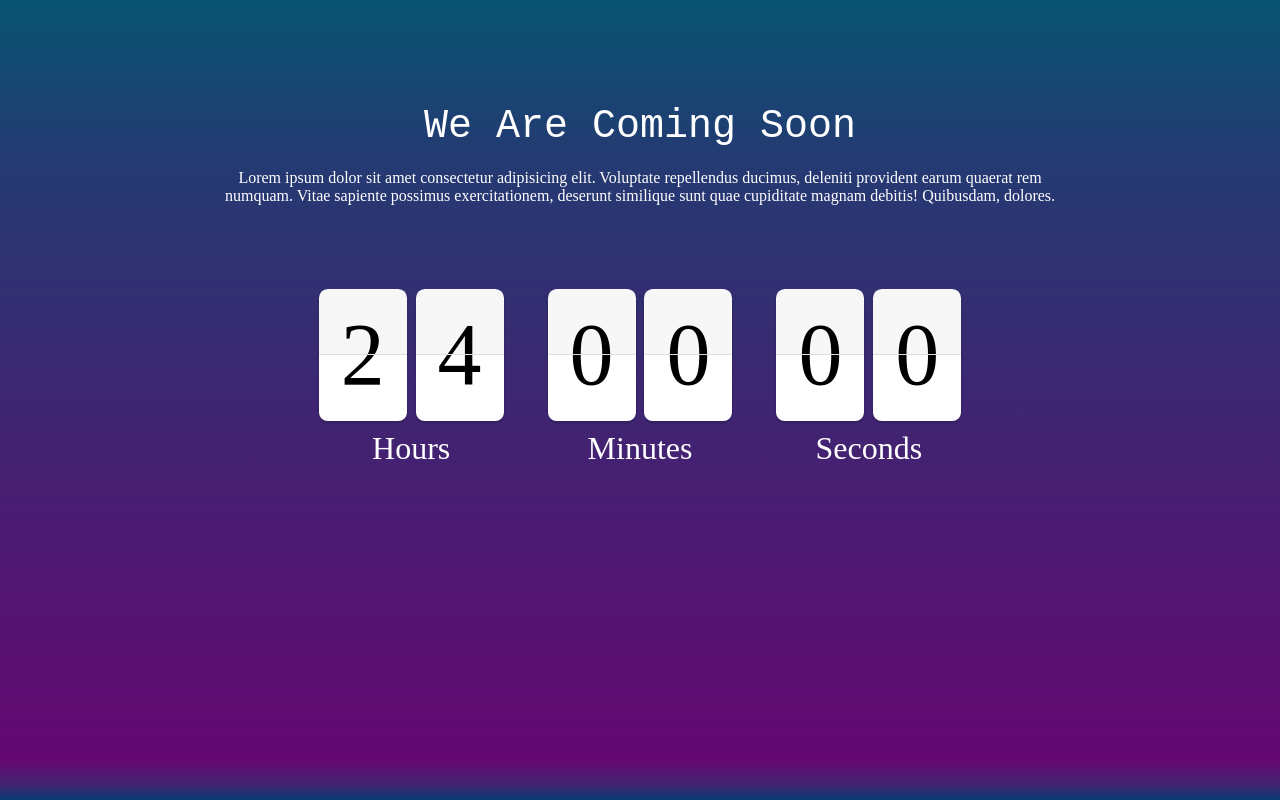
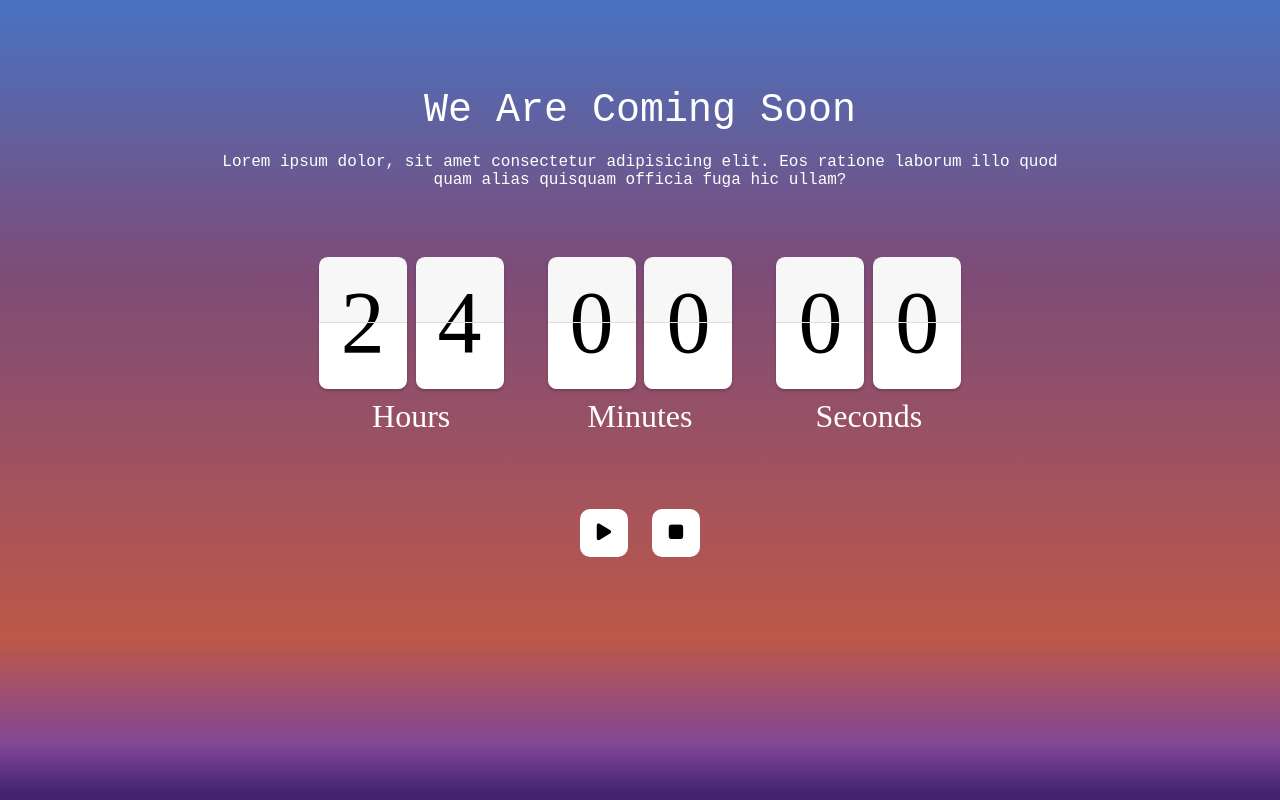
Before and after one commit to MuhammedSafarov/CountDownApp, a plain HTML site: page index.html in a window 1280 px wide. Drawn offline with Linux system fonts and the light colour scheme.

Commit message:
Buttons added for play and stop

```diff
--- a/index.html
+++ b/index.html
@@ -12,10 +12,8 @@
       <div class="header-content">
         <div class="message">We Are Coming Soon</div>
         <div id="text">
-          Lorem ipsum dolor sit amet consectetur adipisicing elit. Voluptate
-          repellendus ducimus, deleniti provident earum quaerat rem numquam.
-          Vitae sapiente possimus exercitationem, deserunt similique sunt quae
-          cupiditate magnam debitis! Quibusdam, dolores.
+          Lorem ipsum dolor, sit amet consectetur adipisicing elit. Eos ratione
+          laborum illo quod quam alias quisquam officia fuga hic ullam?
         </div>
       </div>
     </div>
@@ -60,6 +58,16 @@
         <div class="segment-title">Seconds</div>
       </div>
     </div>
+    <div class="footer">
+      <div class="icons">
+        <button class="play-btn"><i class="fa-solid fa-play"></i></button>
+        <button class="stop-btn"><i class="fa-solid fa-stop"></i></button>
+      </div>
+    </div>
     <script src="main.js"></script>
+    <script
+      src="https://kit.fontawesome.com/46995ae451.js"
+      crossorigin="anonymous"
+    ></script>
   </body>
 </html>
--- a/style.css
+++ b/style.css
@@ -6,15 +6,14 @@
 body {
   background: rgb(0, 24, 36);
   height: 100vh;
-  background: rgb(0, 24, 36);
   background: linear-gradient(
     180deg,
     rgba(0, 24, 36, 1) 0%,
-    rgba(8, 84, 114, 1) 0%,
-    rgba(36, 58, 114, 1) 20%,
-    rgba(101, 8, 114, 1) 95%,
-    rgba(68, 35, 114, 1) 98%,
-    rgba(8, 61, 114, 1) 100%
+    rgba(7, 64, 172, 0.7357536764705883) 0%,
+    rgba(113, 59, 107, 0.9122242647058824) 34%,
+    rgba(175, 52, 34, 0.8253895308123249) 80%,
+    rgba(87, 8, 114, 0.7441570378151261) 93%,
+    rgba(68, 35, 114, 1) 99%
   );
 }
 .header {
@@ -28,14 +27,14 @@ body {
 .header-content {
   width: 70%;
   margin: 0 auto;
-  margin: 4rem;
+  margin: 3rem;
   padding: 20px;
   color: white;
+  font-family: "Courier New", Courier, monospace;
 }
 .header-content .message {
   font-size: 2.5rem;
   margin: 20px;
-  font-family: "Courier New", Courier, monospace;
 }
 .flip-card {
   position: relative;
@@ -113,3 +112,31 @@ body {
   font-size: 2rem;
   color: white;
 }
+.footer {
+  display: flex;
+  justify-content: center;
+  align-items: center;
+  margin: 3rem;
+  padding: 1rem;
+}
+.footer button {
+  margin: 10px;
+  width: 3rem;
+  height: 3rem;
+  background-color: white;
+  border: none;
+  border-radius: 10px;
+}
+.footer button:hover {
+  cursor: pointer;
+  background-color: rgb(194, 189, 178);
+}
+.footer button i {
+  font-size: 1.2rem;
+}
+.footer .play-btn:hover {
+  background-color: green;
+}
+.footer .stop-btn:hover {
+  background-color: red;
+}
```
